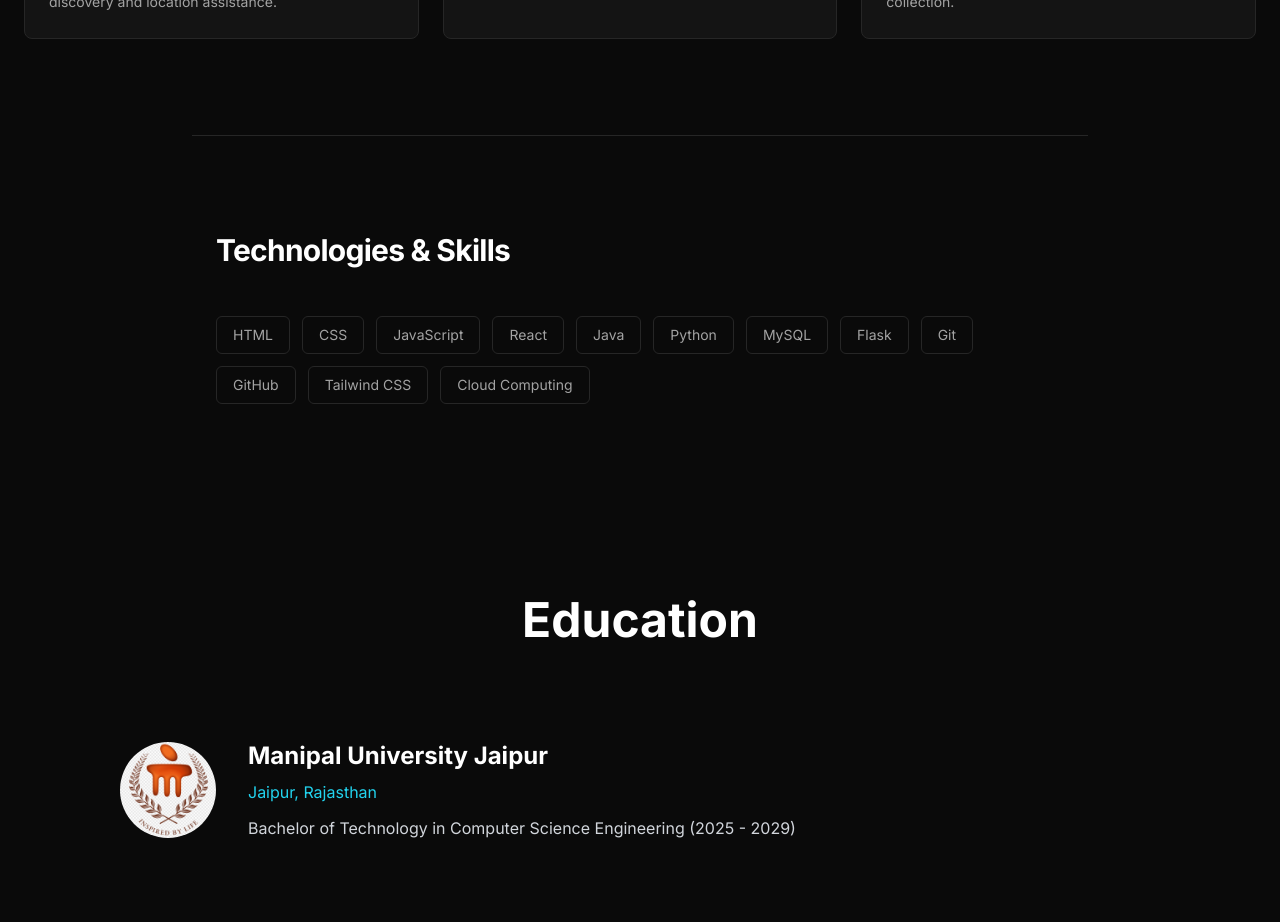
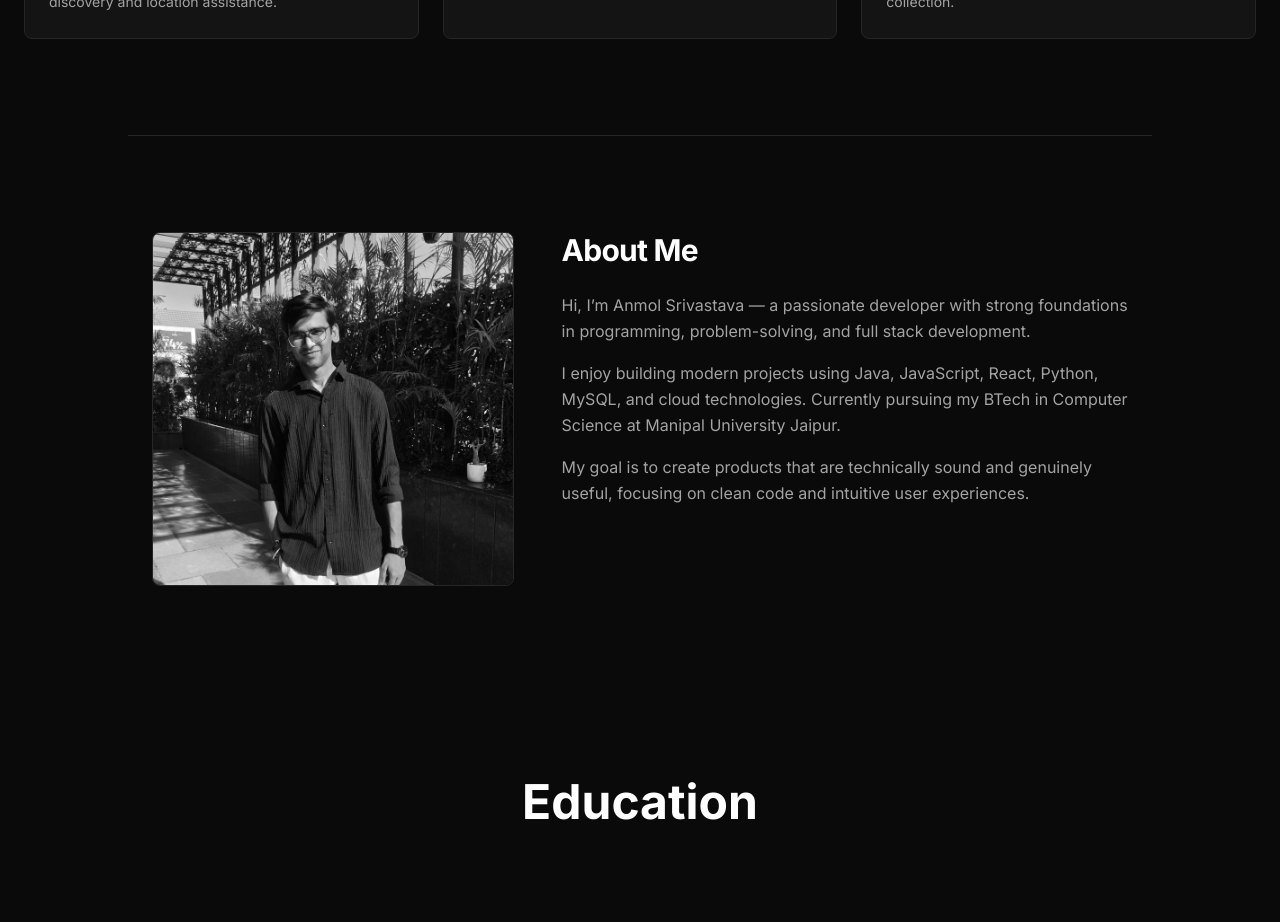
Before and after one commit to Anmol-Srivastava-073/portfolio, a React (Vite) app: page / in a window 1280 px wide. Shown: the part 2620-3542 px from the top of the page. Built offline with nearby package versions, Linux system fonts and the light colour scheme.

Commit message:
Update Skills.jsx

```diff
--- a/src/components/Skills.jsx
+++ b/src/components/Skills.jsx
@@ -1,27 +1,43 @@
 import { motion } from 'framer-motion'
-import { skills } from '../data/portfolioData'
 
-function Skills() {
+function About() {
   return (
-    <section id="skills" className="py-24 px-6 max-w-4xl mx-auto border-t border-border">
-      <h2 className="text-3xl font-bold text-white mb-12 tracking-tight">Technologies & Skills</h2>
+    <section id="about" className="py-24 px-6 max-w-5xl mx-auto border-t border-border">
+      <motion.div
+        initial={{ opacity: 0, y: 20 }}
+        whileInView={{ opacity: 1, y: 0 }}
+        viewport={{ once: true }}
+        transition={{ duration: 0.6 }}
+        className="grid md:grid-cols-5 gap-12 items-start"
+      >
+        <div className="md:col-span-2">
+          <img
+            src="/photos/anmol.jpeg"
+            alt="Anmol Srivastava"
+            className="w-full rounded-lg grayscale hover:grayscale-0 transition-all duration-500 border border-border"
+          />
+        </div>
 
-      <div className="flex flex-wrap gap-3">
-        {skills.map((skill, index) => (
-          <motion.div
-            key={index}
-            initial={{ opacity: 0 }}
-            whileInView={{ opacity: 1 }}
-            viewport={{ once: true }}
-            transition={{ duration: 0.4, delay: index * 0.05 }}
-            className="px-4 py-2 text-sm text-muted border border-border rounded-md hover:text-white hover:border-neutral-500 transition-colors cursor-default"
-          >
-            {skill}
-          </motion.div>
-        ))}
-      </div>
+        <div className="md:col-span-3">
+          <h2 className="text-3xl font-bold text-white mb-6 tracking-tight">About Me</h2>
+
+          <div className="space-y-4 text-muted text-base leading-relaxed">
+            <p>
+              Hi, I’m Anmol Srivastava — a passionate developer with strong foundations
+              in programming, problem-solving, and full stack development.
+            </p>
+            <p>
+              I enjoy building modern projects using Java, JavaScript, React, Python,
+              MySQL, and cloud technologies. Currently pursuing my BTech in Computer Science at Manipal University Jaipur.
+            </p>
+            <p>
+              My goal is to create products that are technically sound and genuinely useful, focusing on clean code and intuitive user experiences.
+            </p>
+          </div>
+        </div>
+      </motion.div>
     </section>
   )
 }
 
-export default Skills
+export default About
```
